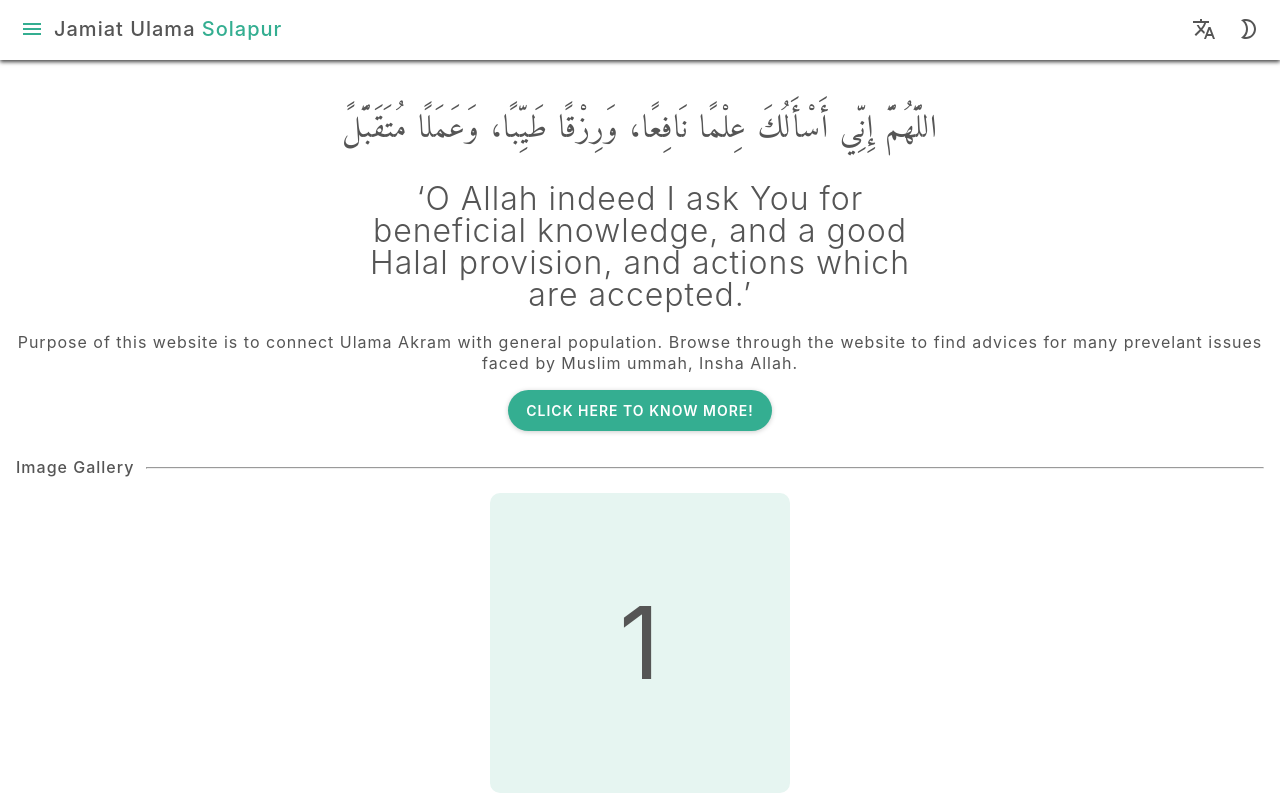
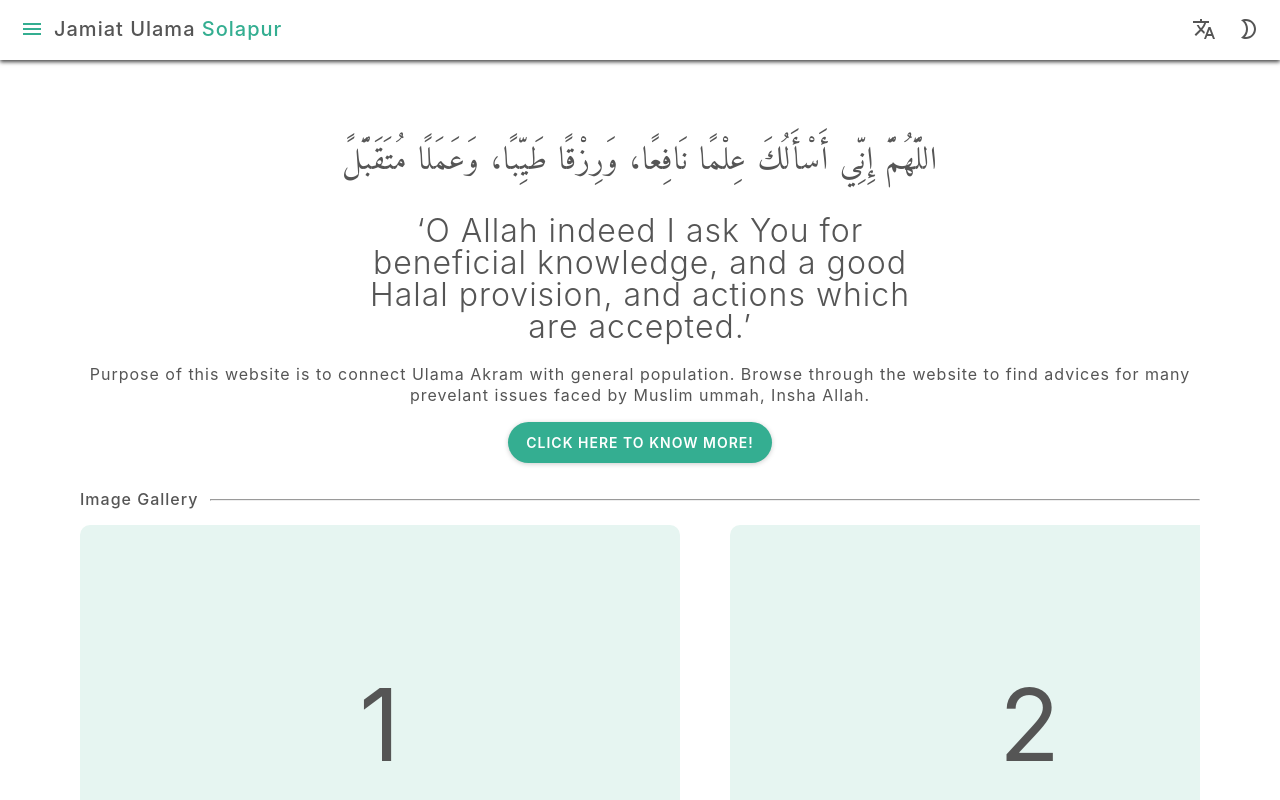
Before and after one commit to dosanj/jamiatulama-react, a React (Create React App) app: page /#/ in a window 1280 px wide. Built offline with nearby package versions, Linux system fonts and the light colour scheme.

Commit message:
improve styling

```diff
--- a/src/scss/components/_app-content.scss
+++ b/src/scss/components/_app-content.scss
@@ -1,7 +1,22 @@
 .app-content {
   flex: 1;
-  overflow-y: auto;
+  overflow-y: scroll;
   padding: 1rem;
+
+  &::-webkit-scrollbar {
+    width: 5px;
+    height: 5px;
+  }
+
+  &::-webkit-scrollbar-thumb {
+    background: var(--color-accent);
+    border-radius: 10px;
+  }
+
+  &::-webkit-scrollbar-track {
+    background: transparent;
+  }
+
 
   p {
     color: var(--color-text-tertiary);
--- a/src/scss/components/_home-page.scss
+++ b/src/scss/components/_home-page.scss
@@ -2,11 +2,16 @@
     display: flex;
     flex-direction: column;
     align-items: center;
+    padding: 2rem 4rem;
+    overflow-x: hidden;
 
     @include if-mobile() {
+        padding: 0;
+
         h1 {
             margin-top: 0;
             margin-bottom: 1em;
+
         }
     }
 
@@ -32,6 +37,7 @@
         display: flex;
         align-items: center;
         justify-content: center;
+        width: 100%;
     }
 
     &__image-gallery-heading {
--- a/src/scss/components/_image-slider.scss
+++ b/src/scss/components/_image-slider.scss
@@ -1,5 +1,5 @@
 .slider {
-    width: 300px;
+    width: 100%;
     text-align: center;
     overflow: hidden;
 
@@ -32,12 +32,11 @@
             background: transparent;
         }
 
-
         >div {
             scroll-snap-align: start;
             flex-shrink: 0;
-            width: 300px;
-            height: 300px;
+            width: 600px;
+            height: 400px;
             margin-right: 50px;
             border-radius: 10px;
             color: var(--color-text);
@@ -50,6 +49,11 @@
             justify-content: center;
             align-items: center;
             font-size: 100px;
+
+            @include if-mobile() {
+                width: 100%;
+                height: 300px;
+            }
         }
 
     }
```
Also changed, not shown: src/css/index.css.
